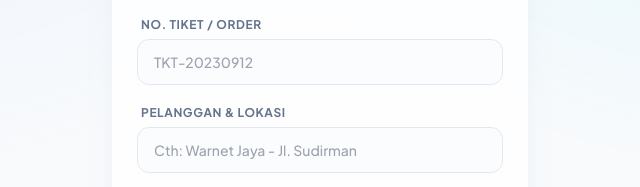
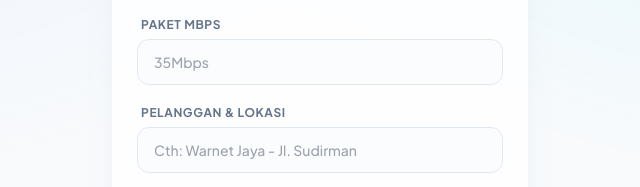
Before and after one commit to Yanglek1/Musik, a plain HTML site: page index.html in a window 1280 px wide. Shown: the part 366-553 px from the top of the page, 320-960 px from the left. Drawn offline with nearby package versions, Linux system fonts and the light colour scheme.

Commit message:
Update index.html

```diff
--- a/index.html
+++ b/index.html
@@ -81,8 +81,8 @@
                 </div>
 
                 <div>
-                    <label class="block text-xs font-bold text-slate-500 uppercase tracking-wider mb-1.5 ml-1">No. Tiket / Order</label>
-                    <input type="text" name="tiket" id="tiket" required placeholder="TKT-20230912" class="w-full px-4 py-3 bg-slate-50/50 border border-slate-200 rounded-xl focus:outline-none focus:ring-2 focus:ring-whusnet-500 focus:bg-white transition-all text-sm font-medium uppercase placeholder:normal-case">
+                    <label class="block text-xs font-bold text-slate-500 uppercase tracking-wider mb-1.5 ml-1">Paket Mbps</label>
+                    <input type="text" name="tiket" id="tiket" required placeholder="35Mbps" class="w-full px-4 py-3 bg-slate-50/50 border border-slate-200 rounded-xl focus:outline-none focus:ring-2 focus:ring-whusnet-500 focus:bg-white transition-all text-sm font-medium uppercase placeholder:normal-case">
                 </div>
 
                 <div>
```
